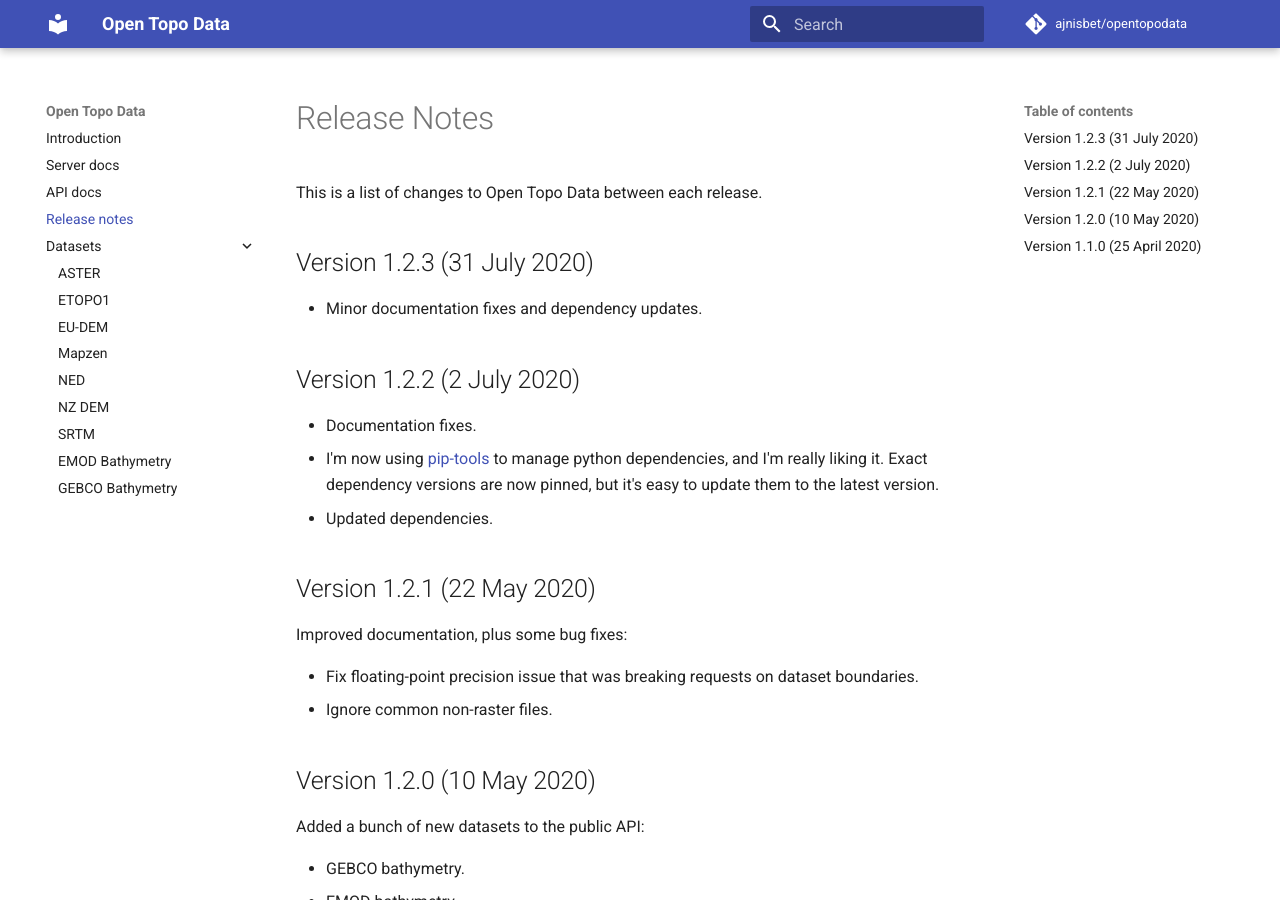
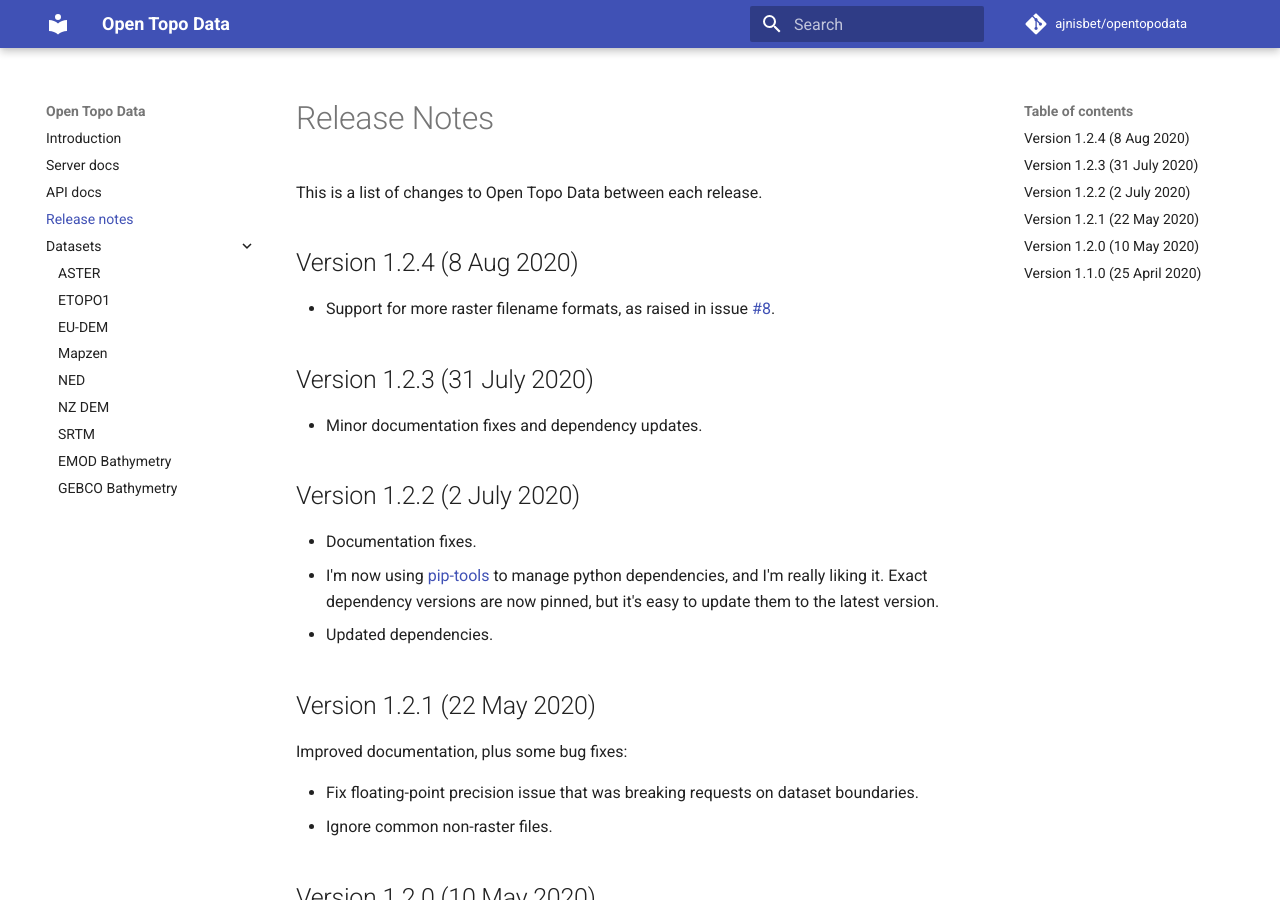
Before and after one commit to ajnisbet/opentopodata, an MkDocs documentation site: the page built from docs/changelog.md, in a window 1280 px wide and 900 px high. Built offline with MkDocs 1.6.1 and Material for MkDocs 9.7.7, drawn with Linux system fonts in a browser that asks for light colours; comment, search, counter and statistics services are not loaded.

Commit message:
Update changelog

```diff
--- a/docs/changelog.md
+++ b/docs/changelog.md
@@ -1,6 +1,10 @@
 # Release Notes
 
 This is a list of changes to Open Topo Data between each release.
+
+## Version 1.2.4 (8 Aug 2020)
+* Support for more raster filename formats, as raised in issue [#8](https://github.com/ajnisbet/opentopodata/issues/8).
+
 
 ## Version 1.2.3 (31 July 2020)
 
```
